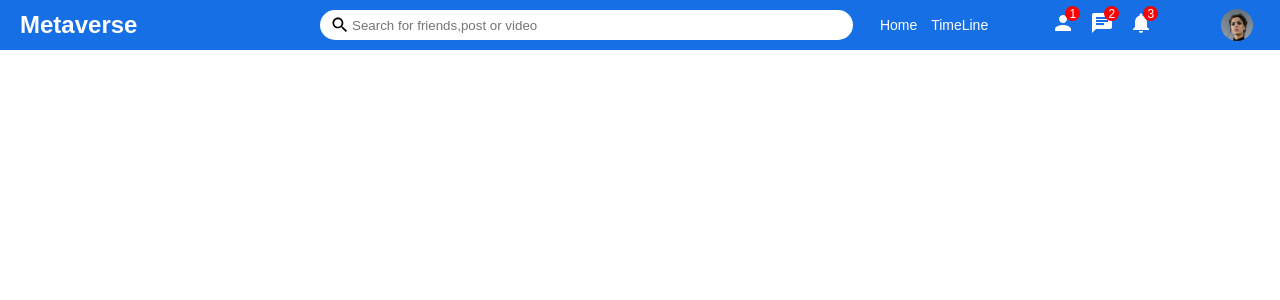
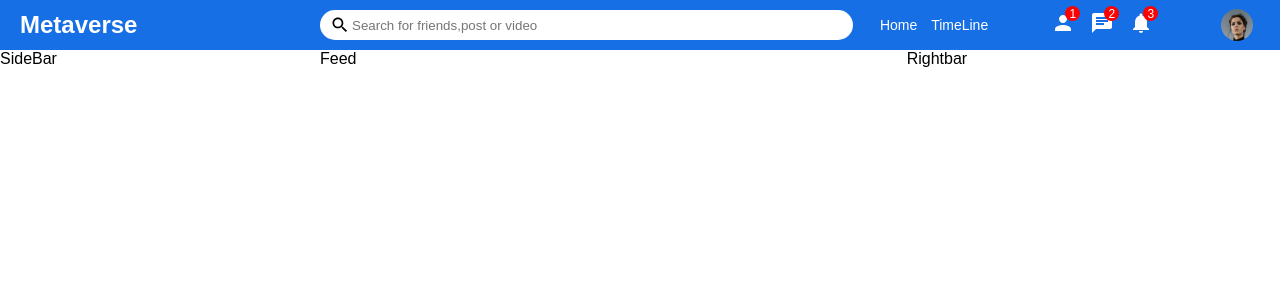
Before and after one commit to mohak0011/socialmedia-app, a React (Create React App) app in the folder metauniverse/: page / in a window 1280 px wide. Shown: the top 300 px of the page. Built offline with nearby package versions, Linux system fonts and the light colour scheme.

Commit message:
feat: setting up the body components

```diff
--- /dev/null
+++ b/metauniverse/src/components/feed/Feed.css
@@ -0,0 +1,3 @@
+.feed{
+    flex:5.5;
+}
--- /dev/null
+++ b/metauniverse/src/components/feed/Feed.js
@@ -0,0 +1,12 @@
+import React from 'react';
+import './Feed.css';
+
+function Feed() {
+    return (
+        <div className='feed'>
+            Feed
+        </div>
+    )
+}
+
+export default Feed;
--- /dev/null
+++ b/metauniverse/src/components/rightbar/Rightbar.css
@@ -0,0 +1,3 @@
+.rightbar{
+    flex: 3.5;
+}
--- /dev/null
+++ b/metauniverse/src/components/rightbar/Rightbar.js
@@ -0,0 +1,12 @@
+import React from 'react'
+import './Rightbar.css';
+
+function Rightbar() {
+    return (
+        <div className='rightbar'>
+            Rightbar
+        </div>
+    )
+}
+
+export default Rightbar
--- /dev/null
+++ b/metauniverse/src/components/sidebar/Sidebar.css
@@ -0,0 +1,3 @@
+.sidebar{
+    flex: 3;
+}
--- /dev/null
+++ b/metauniverse/src/components/sidebar/Sidebar.js
@@ -0,0 +1,12 @@
+import React from 'react';
+import './Sidebar.css';
+
+function Sidebar() {
+    return (
+        <div className='sidebar'>
+            SideBar
+        </div>
+    )
+}
+
+export default Sidebar
--- a/metauniverse/src/pages/home/Home.css
+++ b/metauniverse/src/pages/home/Home.css
@@ -0,0 +1,3 @@
+.homeContainer{
+    display: flex;
+}
--- a/metauniverse/src/pages/home/Home.js
+++ b/metauniverse/src/pages/home/Home.js
@@ -1,9 +1,20 @@
-import React from 'react'
-import Topbar from '../../components/topbar/Topbar'
+import React from 'react';
+import './Home.css';
+import Topbar from '../../components/topbar/Topbar';
+import Sidebar from '../../components/sidebar/Sidebar';
+import Feed from '../../components/feed/Feed';
+import Rightbar from '../../components/rightbar/Rightbar';
 
 function Home() {
     return (
-       <Topbar/>
+         <>
+        <Topbar/>
+        <div className="homeContainer">
+        <Sidebar/>
+        <Feed/>
+        <Rightbar/>
+        </div>
+        </>
     )
 }
 
```
